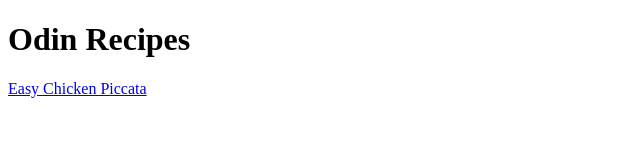
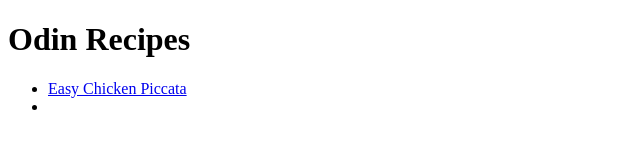
Before and after one commit to jlanderson7891/odin-recipes, a plain HTML site: page index.html in a window 1280 px wide. Shown: the whole page, without its empty margins (0-640 px from the left). Drawn offline with Linux system fonts and the light colour scheme.

Commit message:
link for new recipes

```diff
--- a/index.html
+++ b/index.html
@@ -7,7 +7,10 @@
 <body>
     <h1>Odin Recipes</h1>
 
-    <a href="./recipes/chicken-piccata.html">Easy Chicken Piccata</a>
+    <ul>
+        <li><a href="./recipes/chicken-piccata.html">Easy Chicken Piccata</a></li>
+        <li><a href="" ></a></li>
+    </ul>
 
 </body>
 </html>
```
